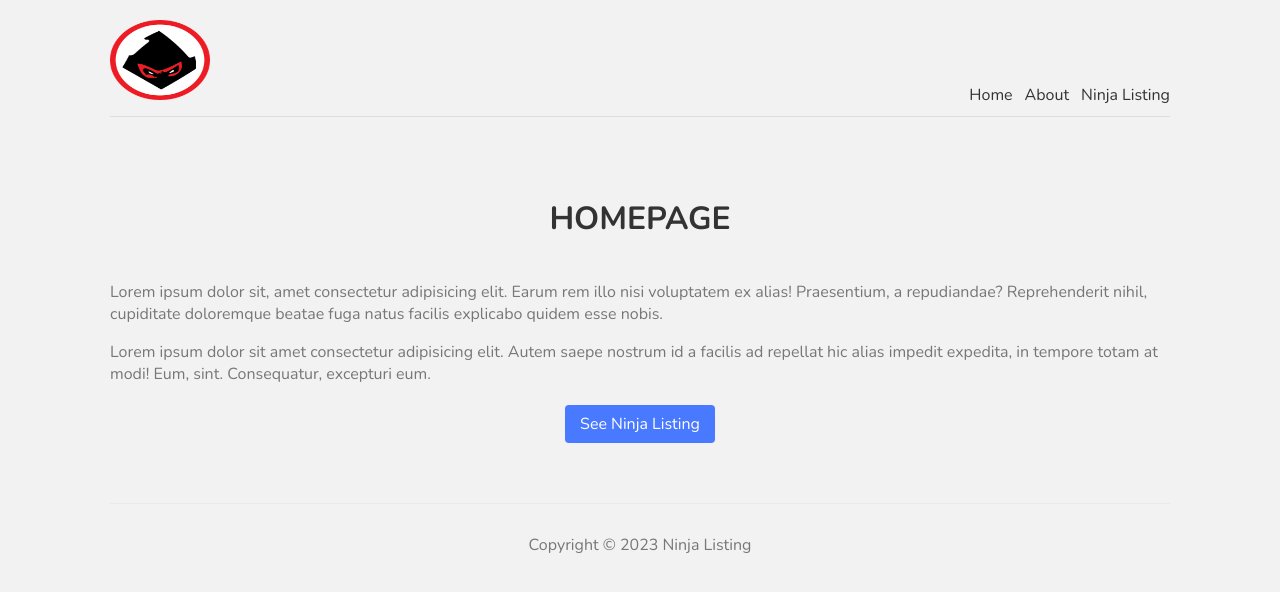
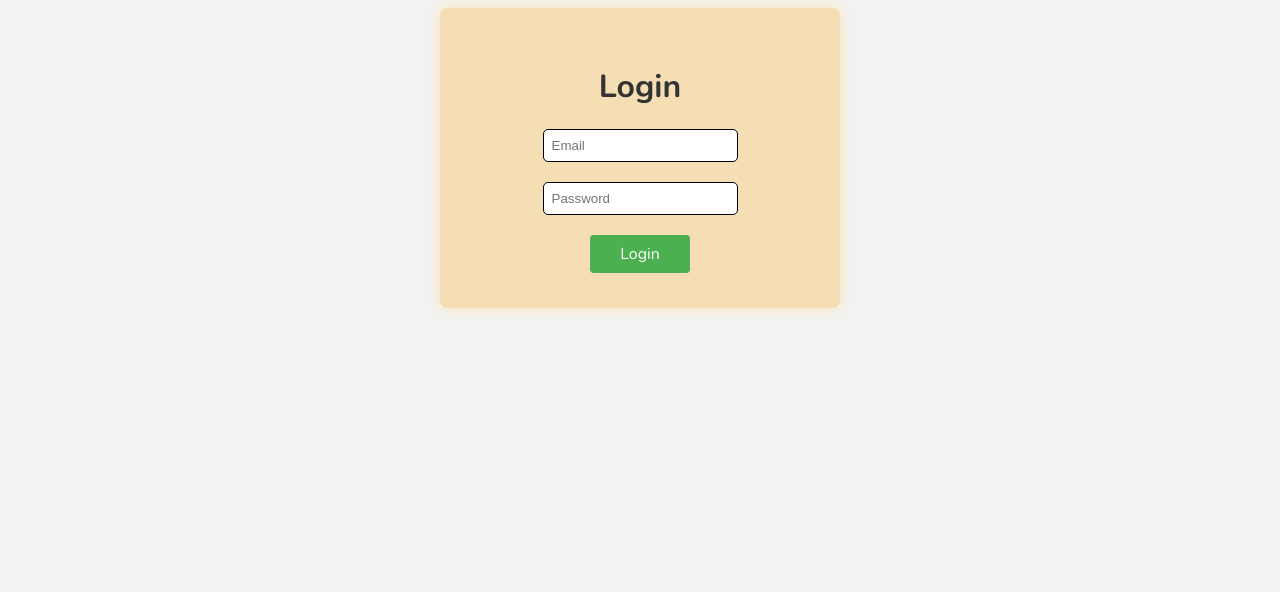
Before and after one commit to muky1/ninjalist, a Next.js app: page / in a window 1280 px wide. Shown: the top 592 px of the page. Built offline with nearby package versions, Linux system fonts and the light colour scheme.

Commit message:
rendering the login page conditionally

```diff
--- a/src/components/Layout.tsx
+++ b/src/components/Layout.tsx
@@ -1,13 +1,21 @@
 import Footer from "./Footer";
 import Navbar from "./Navbar";
+import { isLoggedInState } from "../pages/atoms/isLoggedInState";
+import { useRecoilValue } from "recoil";
+import LoginPage from "@/pages/auth";
 
 const Layout = ({ children }: any) => {
+    const isLoggedIn = useRecoilValue(isLoggedInState);
+
     return (
-        <div className="content">
+        <div>{isLoggedIn ? (
+            <div className="content">
             <Navbar/>
             { children }
             <Footer/>
         </div>
+        ) : <LoginPage/> }</div>
+
      );
 }
 
```
